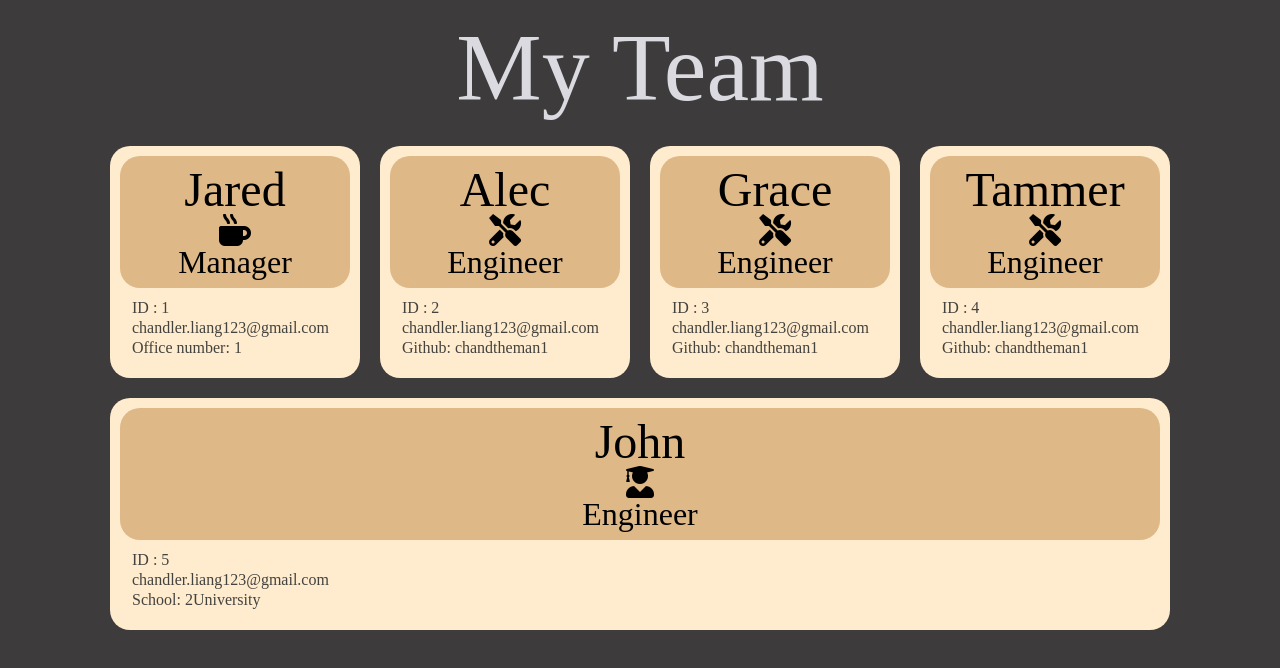
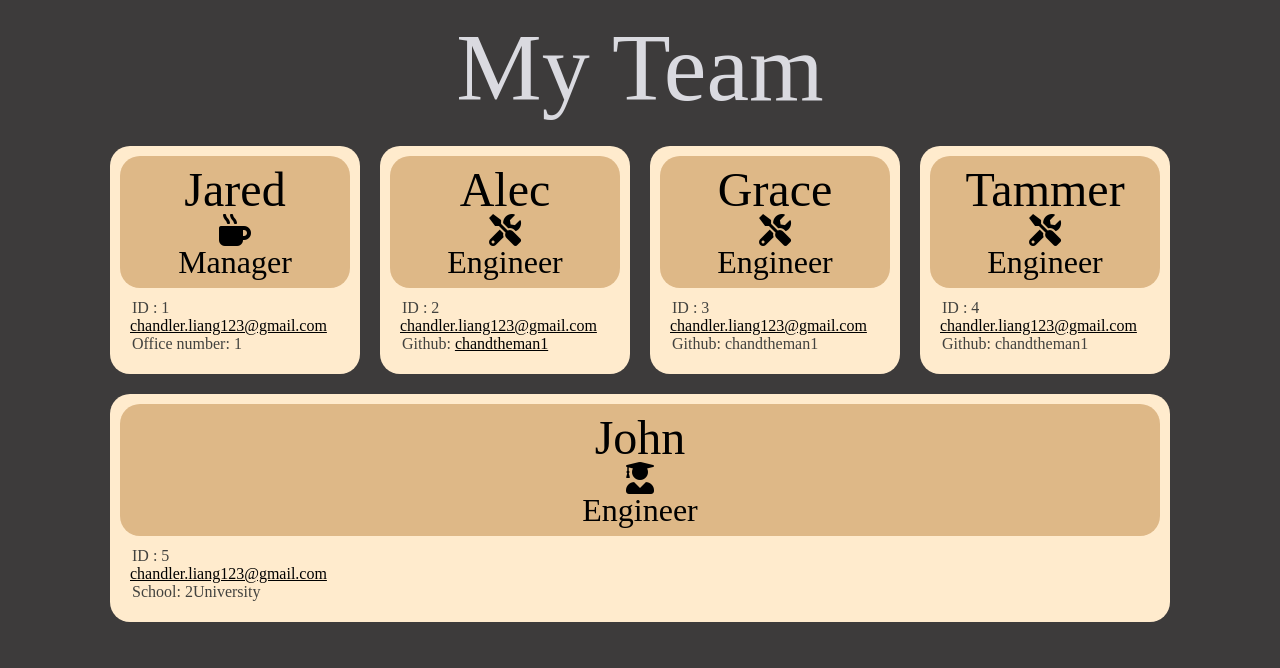
Before and after one commit to chandtheman1/10-Team-Profile-Generator, a website: page test.html in a window 1280 px wide. Drawn offline with Linux system fonts and the light colour scheme.

Commit message:
updating the test.html

```diff
--- a/test.html
+++ b/test.html
@@ -19,7 +19,7 @@
                 </header>
                 <section class="card-content">
                     <p>ID : 1</p>
-                    <p>chandler.liang123@gmail.com</p>
+                    <a href="mailto:chandler.liang123@gmail.com">chandler.liang123@gmail.com</a>
                     <p>Office number: 1</p>
                 </section>
             </div>
@@ -31,8 +31,8 @@
                 </header>
                 <section class="card-content">
                     <p>ID : 2</p>
-                    <p>chandler.liang123@gmail.com</p>
-                    <p>Github: chandtheman1</p>
+                    <a href="mailto:chandler.liang123@gmail.com">chandler.liang123@gmail.com</a>
+                    <p>Github: <a href="https://github.com/chandtheman1" target="_blank">chandtheman1</a></p>
                 </section>
             </div>
             <div class="card">
@@ -43,7 +43,7 @@
                 </header>
                 <section class="card-content">
                     <p>ID : 3</p>
-                    <p>chandler.liang123@gmail.com</p>
+                    <a href="mailto:chandler.liang123@gmail.com">chandler.liang123@gmail.com</a>
                     <p>Github: chandtheman1</p>
                 </section>
             </div>
@@ -55,7 +55,7 @@
                 </header>
                 <section class="card-content">
                     <p>ID : 4</p>
-                    <p>chandler.liang123@gmail.com</p>
+                    <a href="mailto:chandler.liang123@gmail.com">chandler.liang123@gmail.com</a>
                     <p>Github: chandtheman1</p>
                 </section>
             </div>
@@ -67,7 +67,7 @@
                 </header>
                 <section class="card-content">
                     <p>ID : 5</p>
-                    <p>chandler.liang123@gmail.com</p>
+                    <a href="mailto:chandler.liang123@gmail.com">chandler.liang123@gmail.com</a>
                     <p>School: 2University</p>
                 </section>
             </div>
```
